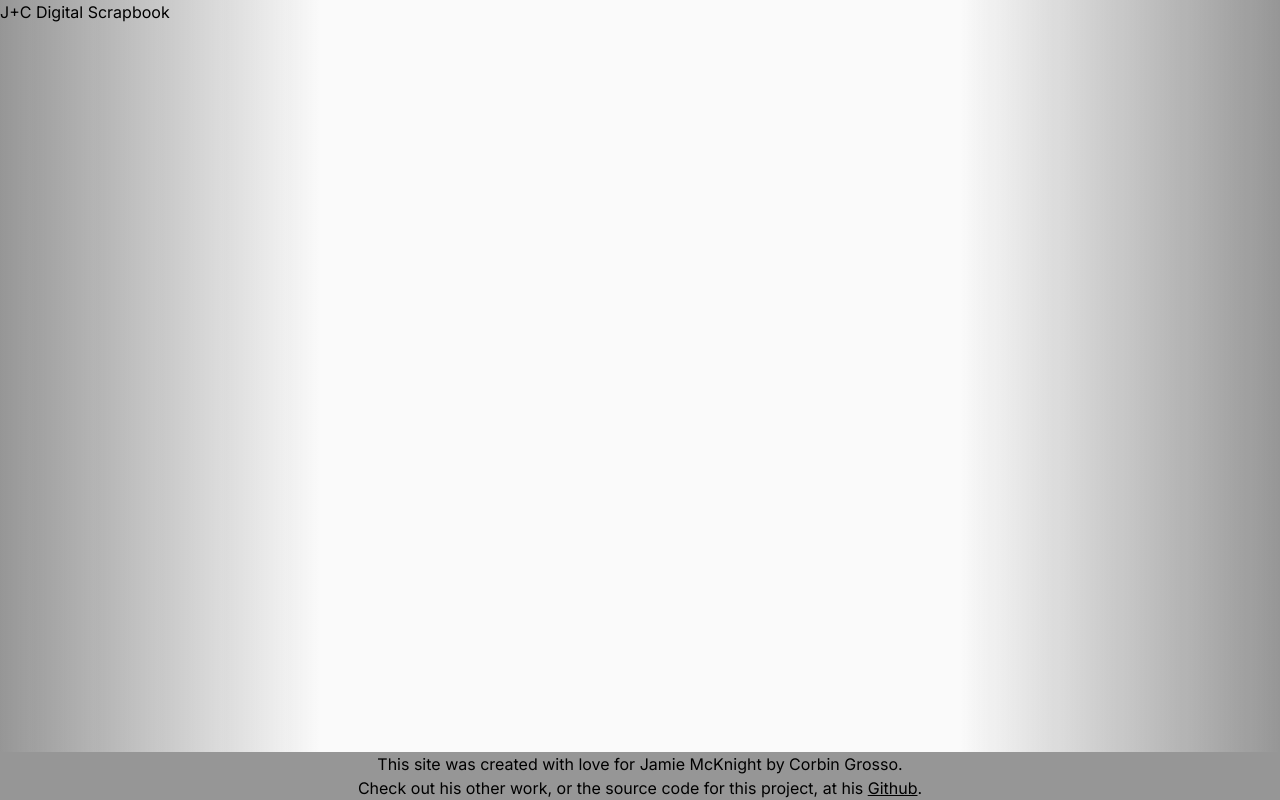
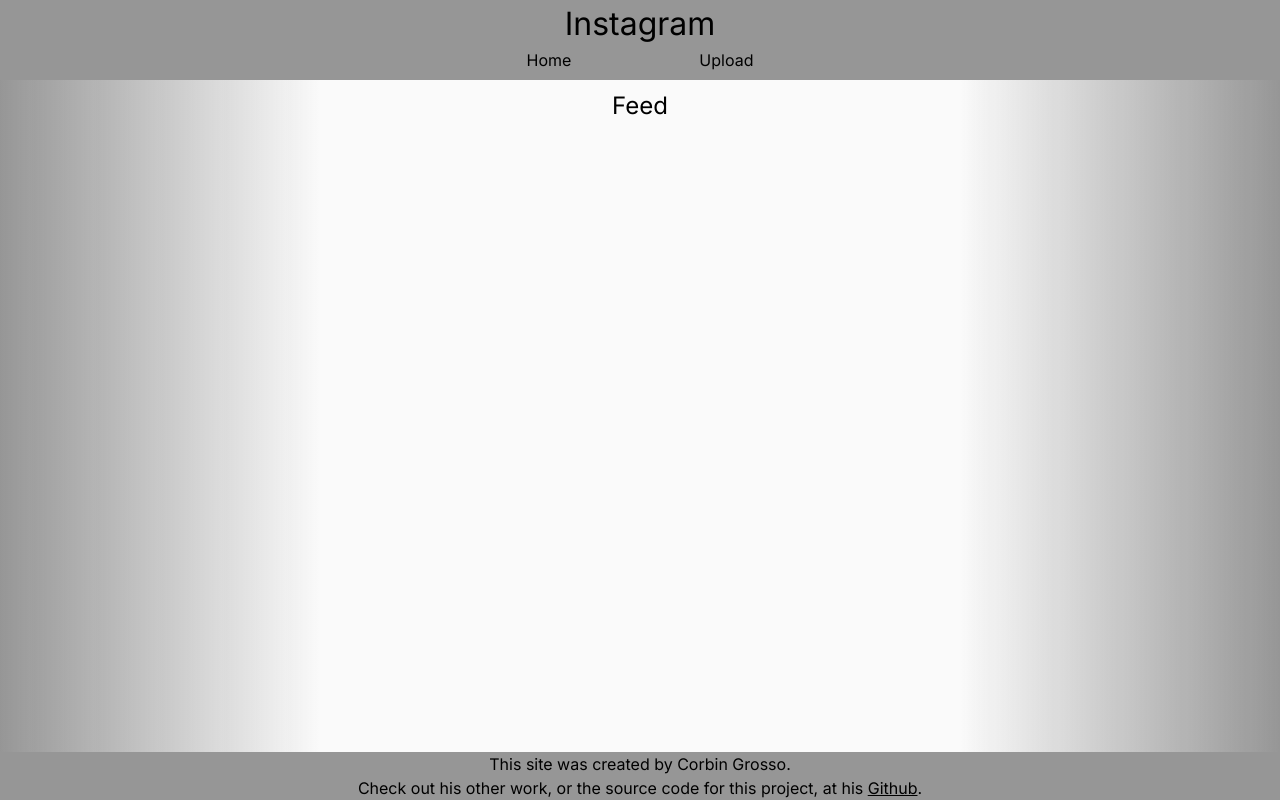
Before and after one commit to CorbinGrosso/digital-scrapbook, a Next.js app: page / in a window 1280 px wide. Built offline with nearby package versions, Linux system fonts and the light colour scheme.

Commit message:
Homepage can switch between feed and New Post Form. Altered a few odds and ends so that my girlfriend can't notice the true intent of this project in passing before I show it to her.

```diff
--- a/app/globals.css
+++ b/app/globals.css
@@ -45,6 +45,35 @@
   text-decoration: underline;
 }
 
+#header {
+  text-align: center;
+  background: rgb(150, 150, 150);
+  padding-bottom: 1vh;
+}
+
+#header h1 {
+  font-size: 2rem;
+}
+
+#header nav button {
+  padding-left: 5vw;
+  padding-right: 5vw;
+}
+
+#body h1 {
+  text-align: center;
+  font-size: 1.5rem;
+  margin-bottom: 1vh;
+  margin-top: 1vh;
+}
+
+#newPostForm {
+  margin-left: 20vw;
+  margin-right: 20vw;
+  padding: 5vw;
+  background: rgb(150, 150, 150);
+}
+
 @media only screen and (max-width: 600px) {
   /* Insert any mobile-specific CSS here */
 }
--- a/app/layout.tsx
+++ b/app/layout.tsx
@@ -5,7 +5,7 @@
 const inter = Inter({ subsets: ["latin"] });
 
 export const metadata: Metadata = {
-  title: "J+C",
+  title: "Instagram",
   description: "Instagram-inspired digital scrapbook dedicated to my girlfriend Jamie",
 };
 
--- a/app/page.tsx
+++ b/app/page.tsx
@@ -1,26 +1,51 @@
+"use client";
+import AddPostForm from '@/components/AddPostForm';
 import React from 'react';
+import { useState } from 'react';
 
 export default function Home() {
 
+  const SCREENS = {
+    'HOME': 0,
+    'CREATE_NEW_POST': 1,
+  }
+
+  const [currentScreen, setCurrentScreen] = useState(SCREENS.HOME)
+
   function Header() {
-    const TITLE = {
-      'HOME': "J+C Digital Scrapbook",
-      'CREATE_NEW_POST': "New Post"
-    }
     return <div id="header" >
-      <h1>{TITLE.HOME}</h1>
+      <h1 id="title">Instagram</h1> {/* Change this later */}
+      <nav>
+        <button onClick={()=>{setCurrentScreen(SCREENS.HOME)}}>Home</button>
+        <button onClick={()=>{setCurrentScreen(SCREENS.CREATE_NEW_POST)}}>Upload</button>
+      </nav>
     </div>
   }
 
   function Body() {
+
+    if (currentScreen == SCREENS.CREATE_NEW_POST) {
       return <div id="body">
-
+        <h1>New Post</h1>
+        <AddPostForm />
+      </div>
+    } else {
+      return <div id="body">
+        <h1>Feed</h1>
     </div>
     }
 
+  }
+
   function Footer() {
+    // return <div id="footer" >
+    //   This site was created with love for Jamie McKnight by Corbin Grosso.
+    //   < br />
+    //   Check out his other work, or the source code for this project,
+    //   at his < a href = "https://www.github.com/CorbinGrosso" >Github</a>.
+    // </div>
     return <div id="footer" >
-      This site was created with love for Jamie McKnight by Corbin Grosso.
+      This site was created by Corbin Grosso.
       < br />
       Check out his other work, or the source code for this project,
       at his < a href = "https://www.github.com/CorbinGrosso" >Github</a>.
--- a/components/AddPostForm.tsx
+++ b/components/AddPostForm.tsx
@@ -123,10 +123,8 @@
         );
     }
 
-    return <div style={{ "background": "grey", "color": "black" }}>
-        <h1>Create a New Post</h1>
-
-        <form onSubmit={handleSubmit}>
+    return <div>
+        <form id="newPostForm" onSubmit={handleSubmit}>
             {/* Get new Post information */}
 
             <label>
```
Lines whose indentation alone changed are shown as unchanged.
